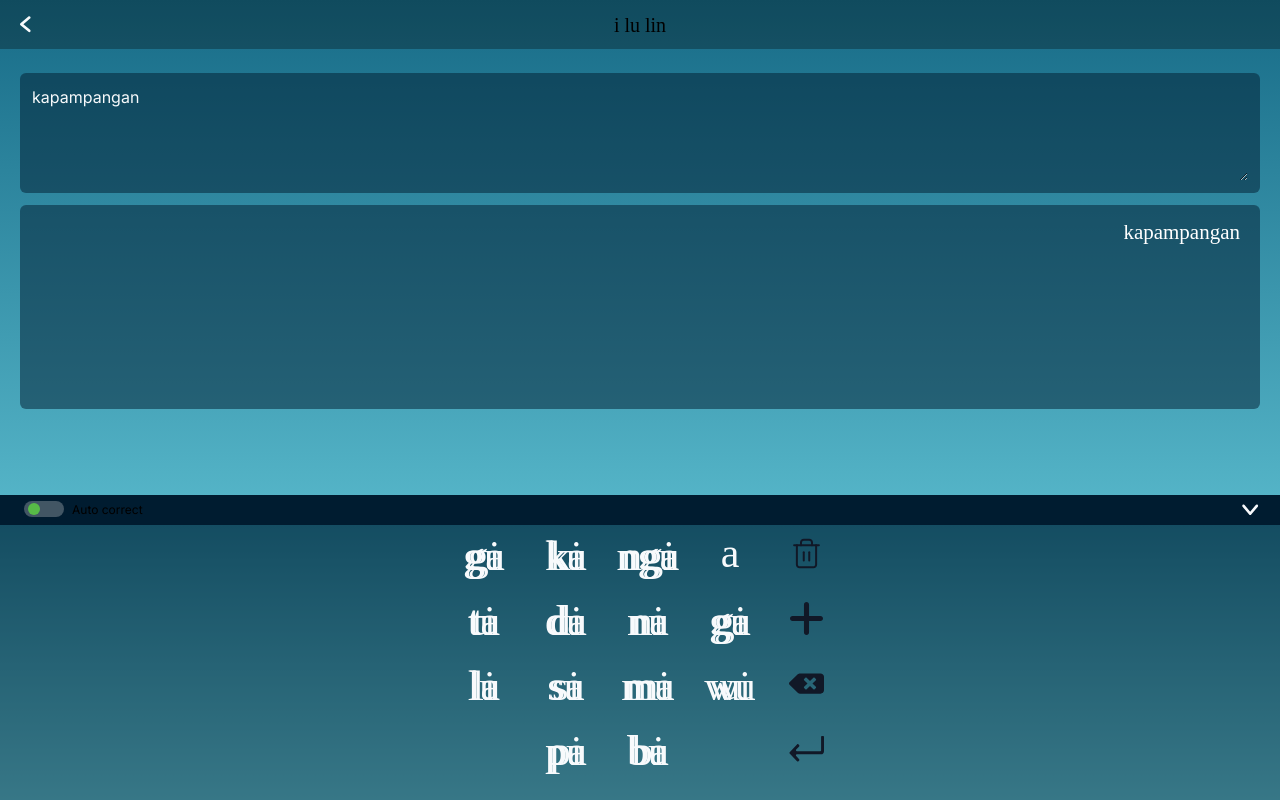
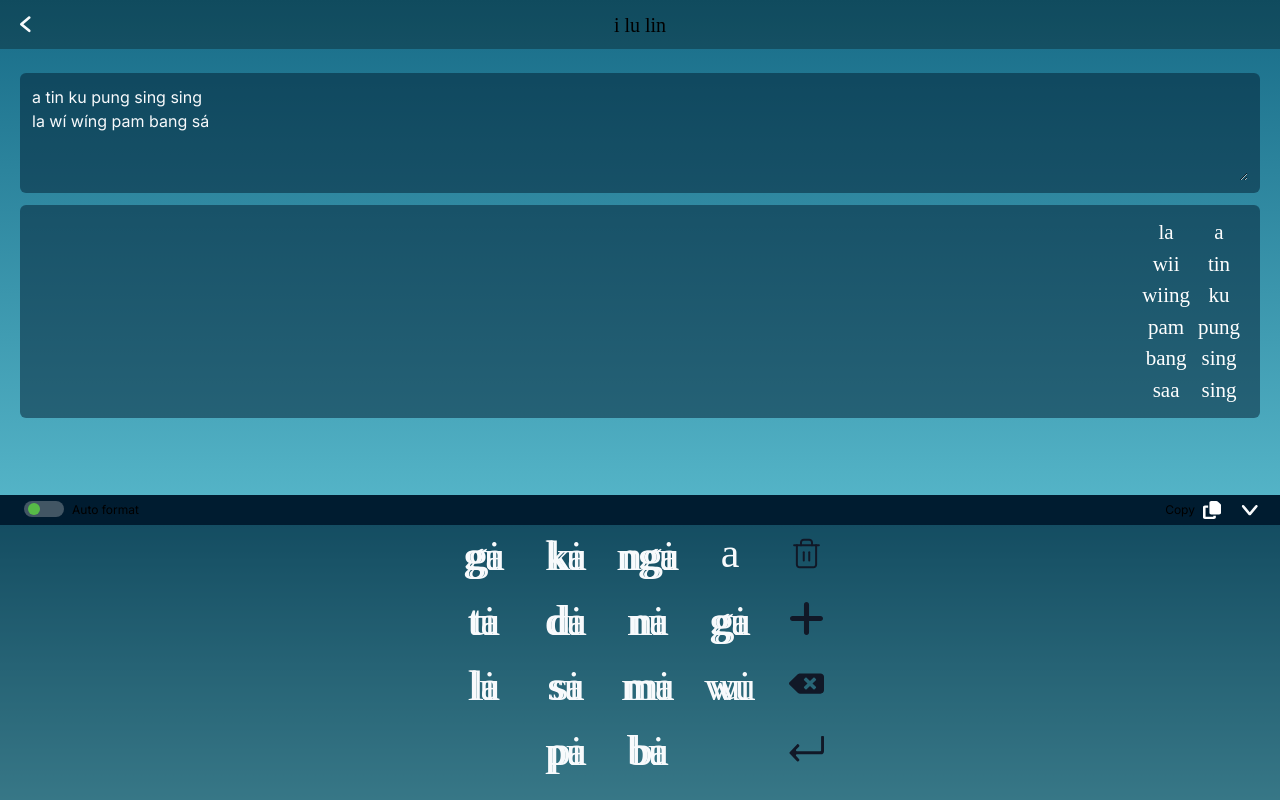
Before and after one commit to impaulintech/kulitan, a Next.js app: page /transcribe in a window 1280 px wide. Built offline with nearby package versions, Linux system fonts and the light colour scheme; a web font is replaced by a local one.

Commit message:
Integrate autoformat function and copy button

```diff
--- a/package.json
+++ b/package.json
@@ -16,6 +16,7 @@
     "autoprefixer": "10.4.15",
     "eslint": "8.48.0",
     "eslint-config-next": "13.4.19",
+    "html2canvas": "^1.4.1",
     "next": "13.4.19",
     "postcss": "8.4.29",
     "react": "18.2.0",
--- a/src/app/transcribe/page.tsx
+++ b/src/app/transcribe/page.tsx
@@ -12,13 +12,20 @@ import { useKulitanContext } from "@/context/kulitan-context";
 import denormalizeWords from "@/utils/denormalizeWords";
 import normalizeWords from "@/utils/normalizeWords";
 import delatinizeVowels from "@/utils/delatinizeVowels";
-import AutoFormatUserInput from "@/utils/useAutoFormatUserInput";
-import autoFormatUserInput from "@/utils/useAutoFormatUserInput";
+import autoFormatUserInput from "@/utils/autoFormatUserInput";
 import getWordAtCursor from "@/utils/getWordAtCursor";
 
 export default function Transcribe() {
-	const { kulitanWords, setKulitanWords, isAutoCorrect } = useKulitanContext();
+	const {
+		kulitanWords,
+		setKulitanWords,
+		isAutoCorrect,
+		setCursorPosition,
+		setTextAreaRef,
+	} = useKulitanContext();
 	const textareaRef: any = useRef(null);
+	const lastClickPositionRef = useRef(null);
+	const textarea = textareaRef.current;
 	const [isAutoFormatKeyClicked, setIsAutoFormatKeyClicked] = useState(false);
 
 	const getWordElements: any = (() => {
@@ -38,18 +45,40 @@ export default function Transcribe() {
 	})();
 
 	const normalWordChange = (e: any) => {
-		const newValue = e.target.value;
+		const newValue: any = e.target.value;
 		const convertToHTMLTags = denormalizeWords(newValue);
 		setKulitanWords(convertToHTMLTags);
+		setTextAreaRef(textareaRef);
+		const keyType = e.nativeEvent.inputType;
+		const keyData = e.nativeEvent.data;
+
 		if (
-			(e.key === "Backspace" && e.keyCode === 8) ||
-			(e.key === "Delete" && e.keyCode === 46)
+			keyType === "deleteContentBackward" ||
+			keyType === "deleteContentForward"
 		) {
 			setIsAutoFormatKeyClicked(true);
 			return;
 		} else {
-			console.log(newValue);
-			autoFormatUserInput(newValue, setKulitanWords, isAutoCorrect, e);
+			if (!textarea) return;
+			const activeWordInCursor = getWordAtCursor(textarea, 1);
+
+			if (keyData === " " || keyType === "insertLineBreak") {
+				if (isAutoCorrect) {
+					const currentCursorPosition = autoFormatUserInput(
+						activeWordInCursor.replace(/[\s\n]+$/, ""),
+						newValue,
+						setKulitanWords,
+						isAutoCorrect,
+						e,
+					);
+					setCursorPosition(
+						textareaRef.current.selectionStart + currentCursorPosition,
+					);
+					setIsAutoFormatKeyClicked(false);
+					return;
+				}
+			}
+			setCursorPosition(textareaRef.current.selectionStart);
 			setIsAutoFormatKeyClicked(false);
 		}
 	};
@@ -68,9 +97,32 @@ export default function Transcribe() {
 	};
 
 	const trackCursor = (e: any) => {
-		const textarea = textareaRef.current;
-		if (!textarea) return;
-		console.log(getWordAtCursor(textarea));
+		const newValue = e.target.value;
+		if (!textareaRef.current) return;
+
+		const activeWordInCursor = getWordAtCursor(textareaRef.current);
+
+		// Record the click position
+		lastClickPositionRef.current = textareaRef.current.selectionStart;
+		if (isAutoCorrect) {
+			autoFormatUserInput(
+				activeWordInCursor,
+				newValue,
+				setKulitanWords,
+				isAutoCorrect,
+				e,
+			);
+		}
+		setIsAutoFormatKeyClicked(false);
+
+		if (textareaRef.current) {
+			textareaRef.current.focus();
+
+			// Use the last click position to set the selection range
+			if (lastClickPositionRef.current !== null) {
+				setCursorPosition(lastClickPositionRef.current);
+			}
+		}
 	};
 
 	useEffect(() => {
@@ -80,6 +132,7 @@ export default function Transcribe() {
 			);
 
 		if (textareaRef.current) {
+			setTextAreaRef(textareaRef);
 			textareaRef.current.focus();
 			const textLength = textareaRef.current.value.length;
 			textareaRef.current.setSelectionRange(textLength, textLength);
@@ -115,6 +168,22 @@ export default function Transcribe() {
 						/>
 					</TransparentCard>
 					<TransparentCard className="flex justify-end items-end">
+						<div
+							className="
+								absolute z-0 right-[1000%]
+								flex flex-row-reverse justify-start items-start
+								bg-dark gap-1 overflow-x-scroll px-2 min-h-[180px] min-w-[360px] h-full copy-div-element
+							"
+						>
+							<div
+								onInput={kulitanWordChange}
+								className="kulitan-class text-white text-[21px] outline-none flex flex-row-reverse font-kulitan text-center gap-2"
+								spellCheck="false"
+								dangerouslySetInnerHTML={{
+									__html: delatinizeVowels(kulitanWords.replace(/\s/g, "<br>")),
+								}}
+							></div>
+						</div>
 						<div
 							className="
 								flex flex-row-reverse justify-start items-start
--- a/src/components/organisms/KulitanKeyboard/index.tsx
+++ b/src/components/organisms/KulitanKeyboard/index.tsx
@@ -1,9 +1,11 @@
 import KulitanKeyAction from "@/components/atoms/KulitanKeyAction";
 import { useKulitanContext } from "@/context/kulitan-context";
 import { BackArrow } from "@/shared/icons/BackArrow";
+import { Copy } from "@/shared/icons/Copy";
 import denormalizeWords from "@/utils/denormalizeWords";
 import { Switch } from "@headlessui/react";
 import React, { useState } from "react";
+import html2canvas from "html2canvas";
 
 type Props = {
 	children: any;
@@ -104,6 +106,34 @@ const KulitanKeyboard = (props: Props) => {
 		}
 	};
 
+	const copyKulitanWords = async () => {
+		const divToCopy: any = document.querySelector(".copy-div-element");
+
+		if (!divToCopy) {
+			console.error("Element not found.");
+			return;
+		}
+
+		try {
+			const canvas = await html2canvas(divToCopy);
+
+			// Convert the canvas to a blob
+			canvas.toBlob(async (blob) => {
+				if (blob) {
+					// Create a new ClipboardItem and copy it to the clipboard
+					const clipboardItem = new ClipboardItem({ "image/png": blob });
+					await navigator.clipboard.write([clipboardItem]);
+
+					alert("Image copied successfully.");
+				} else {
+					alert("Failed to copy image.");
+				}
+			}, "image/png");
+		} catch (error: any) {
+			alert("Error capturing and copying image:");
+		}
+	};
+
 	return (
 		<div className="sticky w-full h-full">
 			<div className="h-[30px] bg-dark w-full bottom-[275px] z-30 flex gap-2 justify-between items-center pl-6">
@@ -123,14 +153,20 @@ const KulitanKeyboard = (props: Props) => {
 							} inline-block h-3 w-3 transform rounded-full bg-[#57BB47] transition`}
 						/>
 					</Switch>
-					<span className="text-[12px]">Auto correct</span>
+					<span className="text-[12px]">Auto format</span>
 				</div>
+				<div className="flex">
+					<button className={`mr-6 flex gap-2`} onClick={copyKulitanWords}>
+						<span className="text-[12px]">Copy</span>
+						<Copy />
+					</button>
 					<button
 						className={`mr-6 ${isKeyboardActive ? "-rotate-90" : "rotate-90"}`}
 						onClick={() => setIsKeyboardActive(!isKeyboardActive)}
 					>
 						<BackArrow />
 					</button>
+				</div>
 			</div>
 			<div
 				className={`
--- a/src/context/kulitan-context.tsx
+++ b/src/context/kulitan-context.tsx
@@ -10,7 +10,7 @@ import React, {
 import normalizeWords from "@/utils/normalizeWords";
 import denormalizeWords from "@/utils/denormalizeWords";
 import latinizeVowels from "@/utils/latinizeVowels";
-import autoFormatUserInput from "@/utils/useAutoFormatUserInput";
+import autoFormatUserInput from "@/utils/autoFormatUserInput";
 
 const KulitanContext = createContext<any>(null);
 
@@ -18,8 +18,9 @@ const KulitanContextProvider = ({ children }: any) => {
 	const [isAutoCorrect, setIsAutoCorrect] = useState(false);
 	const [isAddActionClicked, setIsAddActionClicked] = useState(false);
 	const [cursorPosition, setCursorPosition] = useState(null);
+	const [textAreaRef, setTextAreaRef] = useState<any>(null);
 	const [kulitanWords, setKulitanWords] = useTransformedState(
-		"kapampangan",
+		"a tin ku pung sing sing <div>la wii wiing pam bang saa </div>",
 	);
 	const textareaRef: any = useRef(null);
 
@@ -28,28 +29,21 @@ const KulitanContextProvider = ({ children }: any) => {
 		const normalizedWords = normalizeWords(transformedValue);
 
 		useEffect(() => {
-			setKulitanWords(denormalizeWords(latinizeVowels(normalizedWords)).toLowerCase());
+			setKulitanWords(
+				denormalizeWords(latinizeVowels(normalizedWords)).toLowerCase(),
+			);
 		}, []);
 
 		useEffect(() => {
-			if (!isAutoCorrect) return;
-			autoFormatUserInput(kulitanWords, setKulitanWords, isAutoCorrect);
-		}, [isAutoCorrect]);
-
-		useEffect(() => {
-			if (!isAutoCorrect) {
-				return setKulitanWords(
-					denormalizeWords(latinizeVowels(normalizedWords).toLowerCase()),
-				);
-			}
+			setKulitanWords(
+				denormalizeWords(latinizeVowels(normalizedWords)).toLowerCase(),
+			);
 
 			// Position the cursor to the latest position
-			if (textareaRef.current && cursorPosition !== null) {
-				const newPosition =
-					cursorPosition + (transformedValue.length - normalizedWords.length);
-				textareaRef.current.setSelectionRange(newPosition, newPosition);
+			if (cursorPosition !== null) {
+				textAreaRef.current.setSelectionRange(cursorPosition, cursorPosition);
 			}
-		}, [transformedValue, isAutoCorrect]);
+		}, [transformedValue]);
 
 		return [transformedValue, setTransformedValue];
 	}
@@ -66,6 +60,8 @@ const KulitanContextProvider = ({ children }: any) => {
 				setCursorPosition,
 				setIsAutoCorrect,
 				textareaRef,
+				textAreaRef,
+				setTextAreaRef,
 			}}
 		>
 			{children}
--- /dev/null
+++ b/src/shared/icons/Copy.tsx
@@ -0,0 +1,38 @@
+import React from "react";
+
+export interface IconName {
+	className?: string;
+	height?: string;
+	width?: string;
+	color?: string;
+}
+
+export const Copy: React.FC<IconName> = ({
+	className = "",
+	height = "18",
+	width = "18",
+	color = "#FFFFFF",
+}): JSX.Element => {
+	return (
+		<svg
+			className={className}
+			width={width}
+			height={height}
+			viewBox="0 0 18 18"
+			fill="none"
+			xmlns="http://www.w3.org/2000/svg"
+		>
+			<g clipPath="url(#clip0_298_174)">
+				<path
+					d="M8.35714 0H13.3433C13.8536 0 14.3437 0.179297 14.7054 0.495703L17.4335 2.88281C17.7951 3.19922 18 3.62813 18 4.07461V11.8125C18 12.7441 17.1362 13.5 16.0714 13.5H8.35714C7.29241 13.5 6.42857 12.7441 6.42857 11.8125V1.6875C6.42857 0.755859 7.29241 0 8.35714 0ZM1.92857 4.5H5.14286V6.75H2.57143V15.75H10.2857V14.625H12.8571V16.3125C12.8571 17.2441 11.9933 18 10.9286 18H1.92857C0.863839 18 0 17.2441 0 16.3125V6.1875C0 5.25586 0.863839 4.5 1.92857 4.5Z"
+					fill={color}
+				/>
+			</g>
+			<defs>
+				<clipPath id="clip0_298_174">
+					<rect width="18" height="18" fill={color} />
+				</clipPath>
+			</defs>
+		</svg>
+	);
+};
--- /dev/null
+++ b/src/utils/autoFormatUserInput.ts
@@ -0,0 +1,67 @@
+import { useKulitanContext } from "@/context/kulitan-context";
+import kulitanizeWords from "@/utils/kulitanizeWords";
+import kulitanLibrary from "@/shared/lib/kulitanLibrary.json";
+import normalizeWords from "@/utils/normalizeWords";
+import denormalizeWords from "@/utils/denormalizeWords";
+import correctInput from "@/utils/correctInput";
+import latinizeVowels from "@/utils/latinizeVowels";
+import replaceMatchingKeys from "./replaceMatchingKeys";
+
+export default function autoFormatUserInput(
+	textareaValue: any,
+	kulitanWords: any,
+	setKulitanWords: any,
+	isAutoCorrect: boolean,
+	e?: any,
+) {
+	const invalidLetters = ["x", "h"];
+	const normalizedWords = normalizeWords(kulitanWords).toLowerCase();
+	const brokenWordsArray = normalizedWords.split("\n");
+	const arrayPerBrokenWords = brokenWordsArray.map(
+		(word: string, index: number) => {
+			return word.split(" ");
+		},
+	);
+	let cursorPosition: any;
+
+	if (!isAutoCorrect) {
+		return setKulitanWords(denormalizeWords(latinizeVowels(normalizedWords)));
+	}
+
+	arrayPerBrokenWords.map((arrayOfWords: string[], index: number) => {
+		arrayOfWords.map((wordInArray: string, subIndex: number) => {
+			if (textareaValue != wordInArray) return;
+
+			const replacedMatchingWords = replaceMatchingKeys(
+				wordInArray,
+				kulitanLibrary,
+			);
+
+			if (!replacedMatchingWords) {
+				const removedInvalidLetters = wordInArray
+					.split("")
+					.filter((letter) => !invalidLetters.includes(letter))
+					.join("");
+				const autoFormattedWord = correctInput(
+					latinizeVowels(removedInvalidLetters),
+				);
+				if (autoFormattedWord === " ") return;
+				const newArrayValue = arrayPerBrokenWords[index].map((item: string) => {
+					return item === wordInArray ? autoFormattedWord : item;
+				});
+				cursorPosition = autoFormattedWord.length - textareaValue.length;
+				brokenWordsArray[index] = newArrayValue.join(" ");
+				return;
+			}
+
+			const newArrayValue = arrayPerBrokenWords[index].map((item: string) =>
+				item === wordInArray ? replacedMatchingWords : item,
+			);
+			cursorPosition = replacedMatchingWords.length - textareaValue.length;
+			brokenWordsArray[index] = newArrayValue.join(" ");
+		});
+	});
+
+	setKulitanWords(denormalizeWords(brokenWordsArray.join("\n")));
+	return cursorPosition;
+}
--- a/src/utils/useAutoFormatUserInput.ts
+++ /dev/null
@@ -1,69 +0,0 @@
-import { useKulitanContext } from "@/context/kulitan-context";
-import kulitanizeWords from "@/utils/kulitanizeWords";
-import kulitanLibrary from "@/shared/lib/kulitanLibrary.json";
-import normalizeWords from "@/utils/normalizeWords";
-import denormalizeWords from "@/utils/denormalizeWords";
-import correctInput from "@/utils/correctInput";
-import latinizeVowels from "@/utils/latinizeVowels";
-import replaceMatchingKeys from "./replaceMatchingKeys";
-
-export default function autoFormatUserInput(
-	kulitanWords: any,
-	setKulitanWords: any,
-	isAutoCorrect: boolean,
-	e?: any,
-) {
-	const invalidLetters = ["x", "h"];
-	const autoFormattedWords: any = [];
-	const normalizedWords = normalizeWords(kulitanWords).toLowerCase();
-	const brokenWordsArray = normalizedWords.split("\n");
-	const arrayPerBrokenWords = brokenWordsArray.map(
-		(word: string, index: number) => {
-			return word.split(" ");
-		},
-	);
-
-	if (!isAutoCorrect) {
-		return setKulitanWords(denormalizeWords(latinizeVowels(normalizedWords)));
-	}
-
-	const indexToUpdate = brokenWordsArray.length - 1;
-	arrayPerBrokenWords[indexToUpdate].map(
-		(wordInArray: string, subIndex: number) => {
-			const replacedMatchingWords = replaceMatchingKeys(
-				wordInArray,
-				kulitanLibrary,
-			);
-console.log(replacedMatchingWords, wordInArray, normalizedWords);
-console.log(brokenWordsArray);
-			if (!replacedMatchingWords) {
-				if (
-					e === undefined ||
-					(e.key === " " && e.keyCode === 32) ||
-					(e.key === "Enter" && e.keyCode === 13)
-				) {
-					const removedInvalidLetters = wordInArray
-						.split("")
-						.filter((letter) => !invalidLetters.includes(letter))
-						.join("");
-					const autoFormattedWord = correctInput(
-						latinizeVowels(removedInvalidLetters),
-					);
-
-					if (autoFormattedWord === " ") return;
-					autoFormattedWords.push(autoFormattedWord);
-
-					brokenWordsArray[indexToUpdate] = autoFormattedWords.join(" ");
-					return;
-				} else {
-					return;
-				}
-			}
-
-			if (replacedMatchingWords === " ") return;
-			autoFormattedWords.push(replacedMatchingWords);
-			brokenWordsArray[indexToUpdate] = replacedMatchingWords;
-		},
-	);
-	return setKulitanWords(denormalizeWords(brokenWordsArray.join("\n")));
-}
```
Also changed, not shown: src/utils/getWordAtCursor.ts (+16 -9 lines), 1 other file (tests, documents, lock files or other folders). Lines whose indentation alone changed are shown as unchanged.
